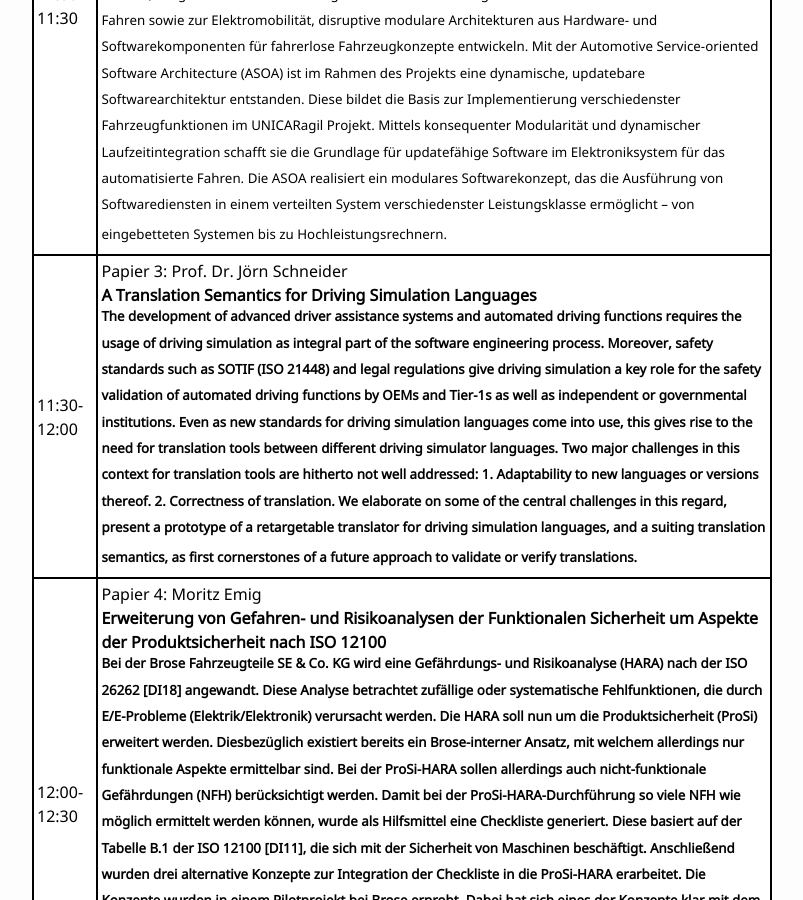
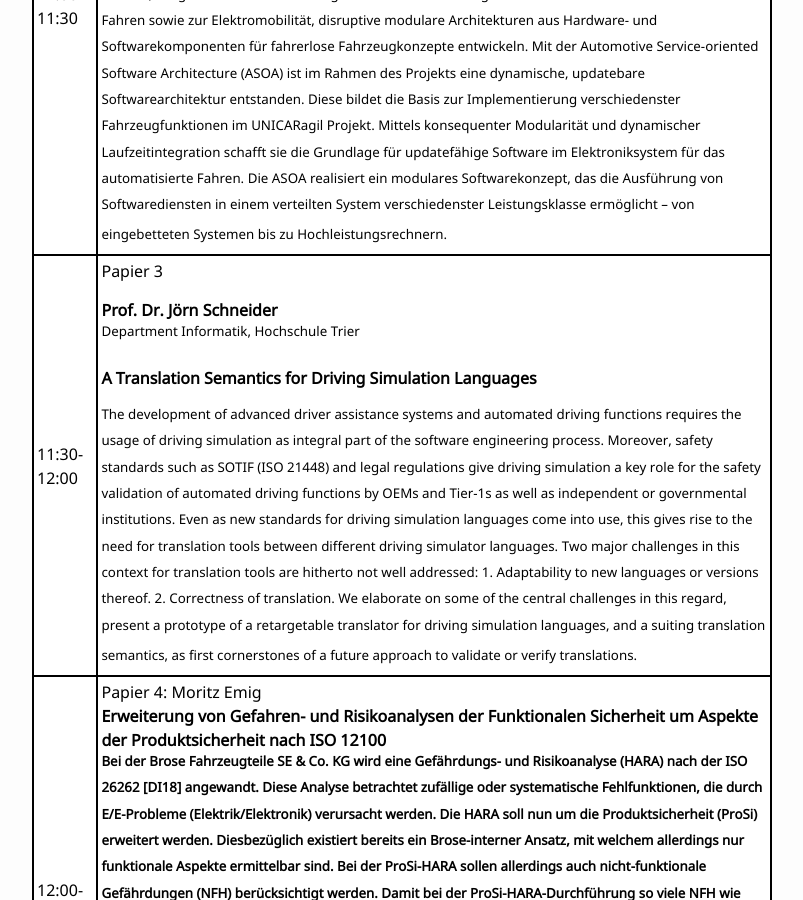
Before and after one commit to ASE-Workshop/2022, a Jekyll site: the page built from 0-programm.md, in a window 1280 px wide and 900 px high, scrolled down 1865 px. Shown: the whole window, without its empty margins (238-1041 px from the left). Built offline with Jekyll 4.4.1, drawn with Linux system fonts in a browser that asks for light colours.

Commit message:
Update 0-programm.md

```diff
--- a/0-programm.md
+++ b/0-programm.md
@@ -84,7 +84,11 @@ table.GeneratedTable thead {
        <sup><p></p> Im Rahmen des vom BMBF geförderten Projekts UNICARagil haben sich die führenden deutschen Universitäten im Bereich des automatisierten Fahrens mit ausgewählten Spezialisten aus der Industrie zusammengeschlossen, um automatisierte Fahrzeuge und deren Architektur neu zu denken. Im Vorhaben werden, ausgehend von neuesten Ergebnissen der Forschung zum automatisierten und vernetzten Fahren sowie zur Elektromobilität, disruptive modulare Architekturen aus Hardware- und Softwarekomponenten für fahrerlose Fahrzeugkonzepte entwickeln. Mit der Automotive Service-oriented Software Architecture (ASOA) ist im Rahmen des Projekts eine dynamische, updatebare Softwarearchitektur entstanden. Diese bildet die Basis zur Implementierung verschiedenster Fahrzeugfunktionen im UNICARagil Projekt. Mittels konsequenter Modularität und dynamischer Laufzeitintegration schafft sie die Grundlage für updatefähige Software im Elektroniksystem für das automatisierte Fahren. Die ASOA realisiert ein modulares Softwarekonzept, das die Ausführung von Softwarediensten in einem verteilten System verschiedenster Leistungsklasse ermöglicht – von eingebetteten Systemen bis zu Hochleistungsrechnern.<sup>
     <tr>
       <td>11:30-12:00</td>
-      <td>Papier 3: Prof. Dr. Jörn Schneider<br/> <b>A Translation Semantics for Driving Simulation Languages<b> <br/> <sup>The development of advanced driver assistance systems and automated driving functions requires the usage of driving simulation as integral part of the software engineering process. Moreover, safety standards such as SOTIF (ISO 21448) and legal regulations give driving simulation a key role for the safety validation of automated driving functions by OEMs and Tier-1s as well as independent or governmental institutions. Even as new standards for driving simulation languages come into use, this gives rise to the need for translation tools between different driving simulator languages. Two major challenges in this context for translation tools are hitherto not well addressed: 1. Adaptability to new languages or versions thereof. 2. Correctness of translation. We elaborate on some of the central challenges in this regard, present a prototype of a retargetable translator for driving simulation languages, and a suiting translation semantics, as first cornerstones of a future approach to validate or verify translations.<sup>
+      <td>Papier 3 <p></p>
+        <b>Prof. Dr. Jörn Schneider</b> <br/>
+        <sup> Department Informatik, Hochschule Trier </sup> <p></p>
+        <b>A Translation Semantics for Driving Simulation Languages</b>
+        <sup><p></p> The development of advanced driver assistance systems and automated driving functions requires the usage of driving simulation as integral part of the software engineering process. Moreover, safety standards such as SOTIF (ISO 21448) and legal regulations give driving simulation a key role for the safety validation of automated driving functions by OEMs and Tier-1s as well as independent or governmental institutions. Even as new standards for driving simulation languages come into use, this gives rise to the need for translation tools between different driving simulator languages. Two major challenges in this context for translation tools are hitherto not well addressed: 1. Adaptability to new languages or versions thereof. 2. Correctness of translation. We elaborate on some of the central challenges in this regard, present a prototype of a retargetable translator for driving simulation languages, and a suiting translation semantics, as first cornerstones of a future approach to validate or verify translations.<sup>
     <tr>
     <tr>
       <td>12:00-12:30</td>
```
